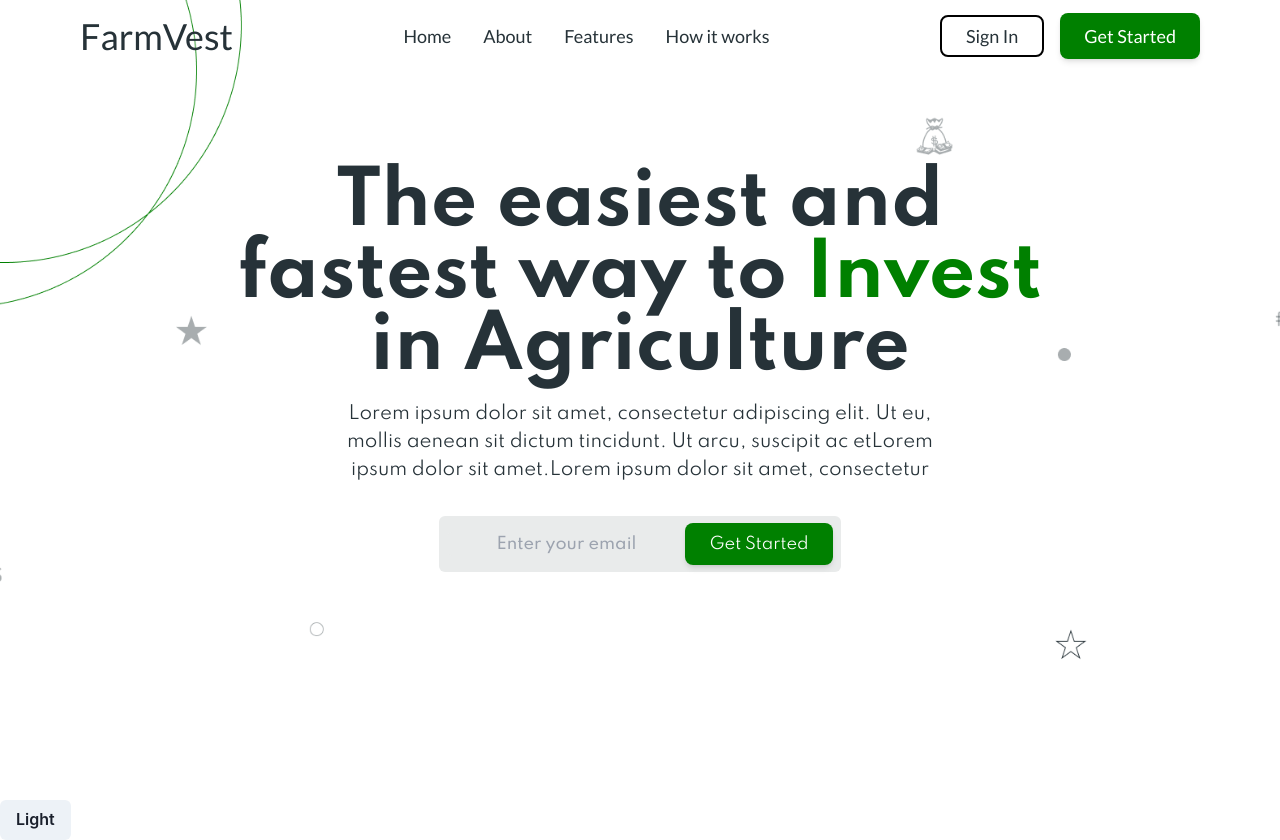
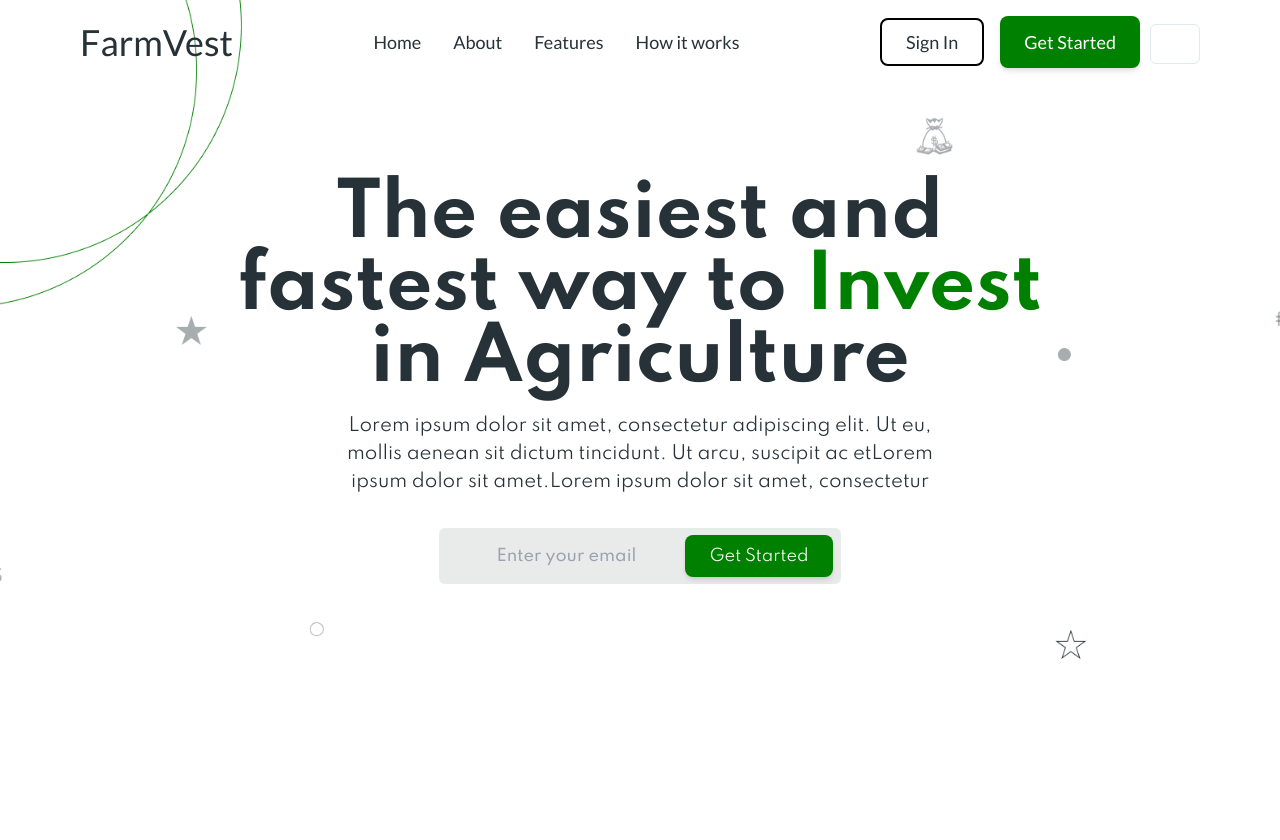
Before and after one commit to Techbrolakes/FarmVest, a Next.js app: page / in a window 1280 px wide. After the commit the page ends 800 px from the top, so only its background shows below. Built offline with nearby package versions, Linux system fonts and the light colour scheme.

Commit message:
version-1.1

```diff
--- a/pages/index.js
+++ b/pages/index.js
@@ -2,9 +2,13 @@ import { Button, IconButton } from "@chakra-ui/react";
 import { useTheme } from "next-themes";
 import Head from "next/head";
 import { FaBars } from "react-icons/fa";
+import { RiMoonClearFill, RiSunFill } from "react-icons/ri";
 
 export default function Home() {
   const { theme, setTheme } = useTheme();
+  const TogglePage = () => {
+    setTheme(theme === "light" ? "dark" : "light");
+  };
   return (
     <div>
       <Head>
@@ -14,7 +18,7 @@ export default function Home() {
       </Head>
 
       <div className="bg-white dark:bg-black min-h-screen text-black">
-        <section className="bg-[url('/bgicons.png')] min-h-screen bg-contain bg-top lg:bg-center lg:bg-cover bg-no-repeat text-primaryText">
+        <section className="bg-[url('/bgicons.png')] min-h-screen bg-contain bg-top lg:bg-center lg:bg-cover bg-no-repeat text-primaryText dark:text-white">
           <nav className="font-link text-lg flex justify-between items-center py-4 px-8 md:px-20">
             <div>
               <h1 className="font-medium text-4xl">FarmVest</h1>
@@ -25,27 +29,40 @@ export default function Home() {
               <li>Features</li>
               <li>How it works</li>
             </ul>
-            <div className="text-lg hidden lg:block">
+            <div>
               <a
                 href="#"
-                className="border-2 border-black py-2 px-6 cursor-pointer text-primary rounded-lg mr-4"
+                className="border-2 text-lg hidden lg:inline-block border-black dark:border-white py-2 px-6 cursor-pointer text-primary rounded-lg mr-4"
               >
                 Sign In
               </a>
               <a
                 href="#"
-                className="bg-mainGreen py-3 px-6 cursor-pointer text-white rounded-lg shadow-md"
+                className="bg-mainGreen text-lg hidden lg:inline-block py-3 px-6 cursor-pointer text-white rounded-lg shadow-md"
               >
                 Get Started
               </a>
+              <Button
+                color="green"
+                variant="outline"
+                ml="10px"
+                onClick={TogglePage}
+              >
+                {theme === "light" ? (
+                  <RiMoonClearFill />
+                ) : (
+                  <RiSunFill color="#fff" />
+                )}
+              </Button>
             </div>
+
             <div className="block lg:hidden">
               <IconButton icon={<FaBars />} />
             </div>
           </nav>
 
           <div className="flex flex-col items-center justify-center pt-24 text-center font-body px-4 lg:px-0">
-            <h1 className=" text-4xl md:text-6xl lg:text-7xl font-bold w-full lg:w-4/6 mb-4">
+            <h1 className=" text-4xl md:text-6xl lg:text-7xl font-bold w-full lg:w-4/6 mb-4 dark:text-white">
               The easiest and fastest way to
               <span className="text-mainGreen"> Invest </span> in Agriculture
             </h1>
@@ -71,17 +88,7 @@ export default function Home() {
         </section>
       </div>
 
-      <article>
-        <Button onClick={() => setTheme(theme === "light" ? "dark" : "light")}>
-          {theme === "light" ? (
-            <div>
-              <FaBars />
-            </div>
-          ) : (
-            "Light"
-          )}
-        </Button>
-      </article>
+      <article></article>
     </div>
   );
 }
```
